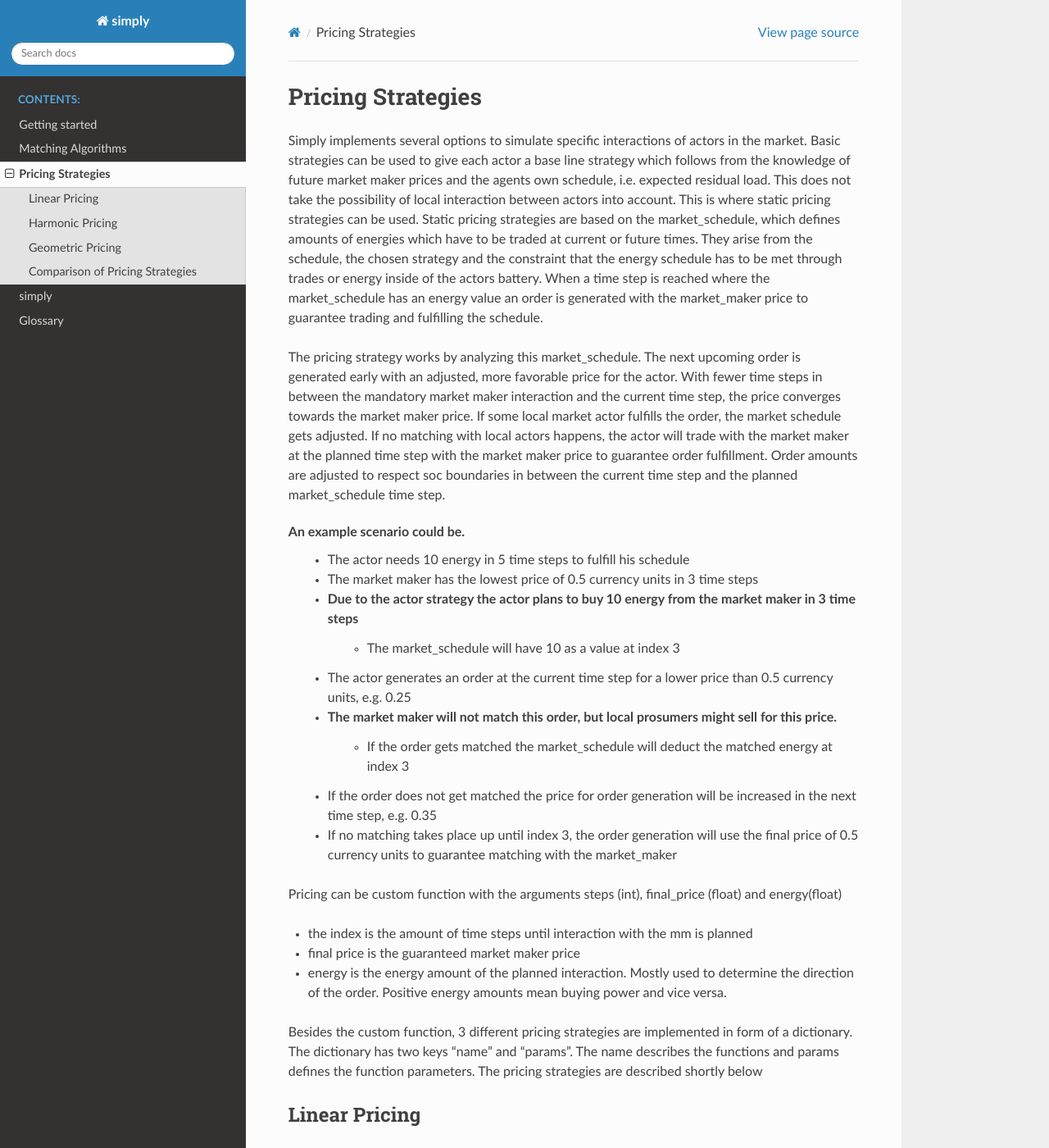
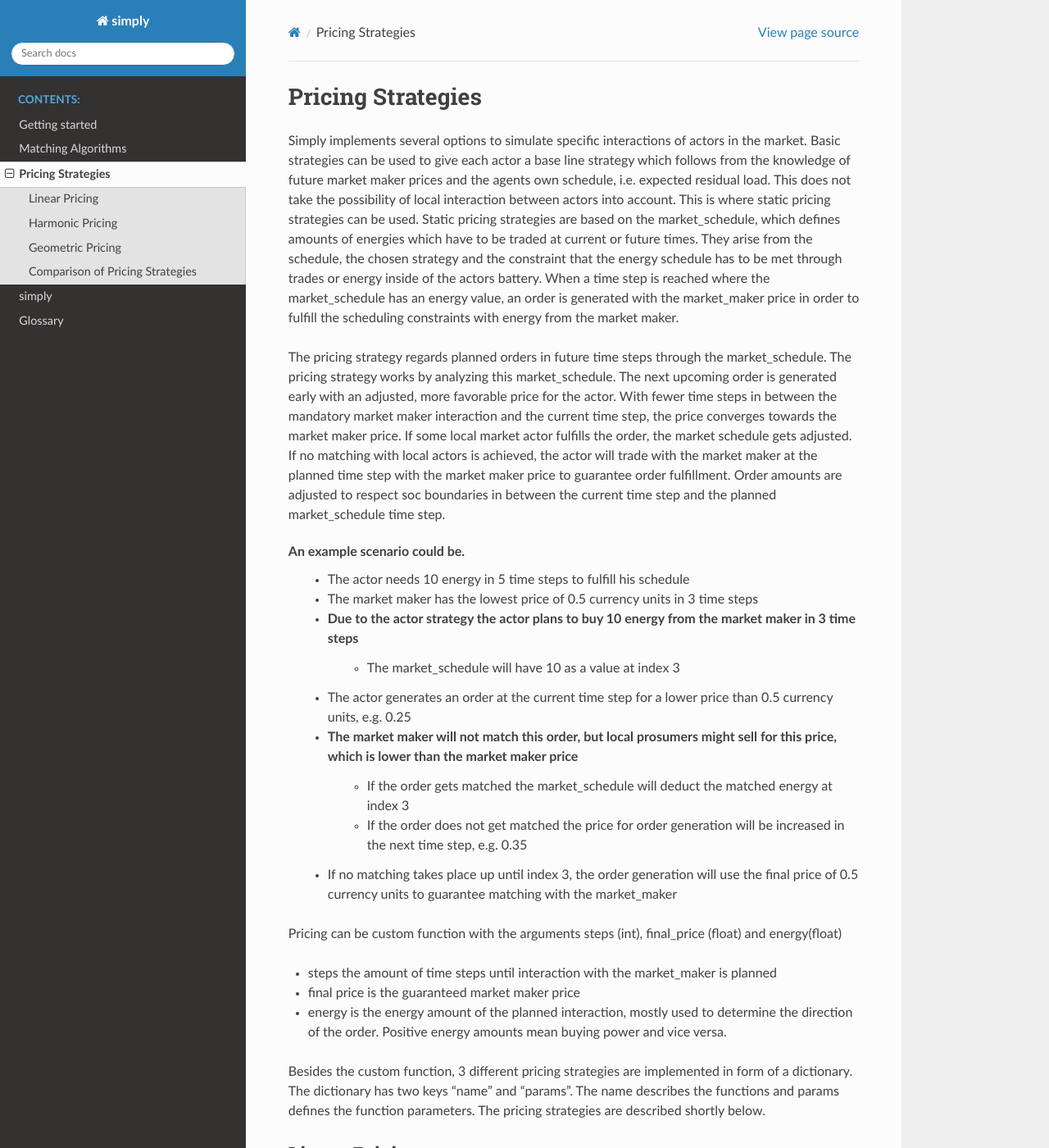
Before and after one commit to BESTenergytrade/simply, a Sphinx documentation site: the page built from doc/source/pricing_strategies.rst, in a window 1280 px wide and 1400 px high. Shown: the whole window at 82% size. Built offline with Sphinx 7.4.7 and the Read the Docs theme 2.0.0, drawn with Linux system fonts in a browser that asks for light colours; formulas are drawn with MathJax 3; some of the changed text lies outside the part shown.

Commit message:
Minor changes to readthedocs

```diff
--- a/doc/source/pricing_strategies.rst
+++ b/doc/source/pricing_strategies.rst
@@ -10,10 +10,9 @@
 where static pricing strategies can be used. Static pricing strategies are based on the market_schedule, which defines
 amounts of energies which have to be traded at current or future times. They arise from the schedule, the chosen strategy
 and the constraint that the energy schedule has to be met through trades or energy inside of the actors battery. When a
-time step is reached where the market_schedule has an energy value an order is generated with the market_maker price
-to guarantee trading and fulfilling the schedule.
+time step is reached where the market_schedule has an energy value, an order is generated with the market_maker price in order to fulfill the scheduling constraints with energy from the market maker.
 
-The pricing strategy works by analyzing this market_schedule. The next upcoming order is generated early with an adjusted, more favorable price for the actor. With fewer time steps in between the mandatory market maker interaction and the current time step, the price converges towards the market maker price. If some local market actor fulfills the order, the market schedule gets adjusted. If no matching with local actors happens, the actor will trade with the market maker at the planned time step with the market maker price to guarantee order fulfillment.
+The pricing strategy regards planned orders in future time steps through the market_schedule. The pricing strategy works by analyzing this market_schedule. The next upcoming order is generated early with an adjusted, more favorable price for the actor. With fewer time steps in between the mandatory market maker interaction and the current time step, the price converges towards the market maker price. If some local market actor fulfills the order, the market schedule gets adjusted. If no matching with local actors is achieved, the actor will trade with the market maker at the planned time step with the market maker price to guarantee order fulfillment.
 Order amounts are adjusted to respect soc boundaries in between the current time step and the planned market_schedule time step.
 
 An example scenario could be.
@@ -22,18 +21,18 @@
     - Due to the actor strategy the actor plans to buy 10 energy from the market maker in 3 time steps
         - The market_schedule will have 10 as a value at index 3
     - The actor generates an order at the current time step for a lower price than 0.5 currency units, e.g. 0.25
-    - The market maker will not match this order, but local prosumers might sell for this price.
+    - The market maker will not match this order, but local prosumers might sell for this price, which is lower than the market maker price
         - If the order gets matched the market_schedule will deduct the matched energy at index 3
-    - If the order does not get matched the price for order generation will be increased in the next time step, e.g. 0.35
+        - If the order does not get matched the price for order generation will be increased in the next time step, e.g. 0.35
     - If no matching takes place up until index 3, the order generation will use the final price of 0.5 currency units to guarantee matching with the market_maker
 
 Pricing can be custom function with the arguments steps (int), final_price (float) and energy(float)
 
-- the index is the amount of time steps until interaction with the mm is planned
+- steps the amount of time steps until interaction with the market_maker is planned
 - final price is the guaranteed market maker price
-- energy is the energy amount of the planned interaction. Mostly used to determine the direction of the order. Positive energy amounts mean buying power and vice versa.
+- energy is the energy amount of the planned interaction, mostly used to determine the direction of the order. Positive energy amounts mean buying power and vice versa.
 
-Besides the custom function, 3 different pricing strategies are implemented in form of a dictionary. The dictionary has two keys "name" and "params". The name describes the functions and params defines the function parameters. The pricing strategies are described shortly below
+Besides the custom function, 3 different pricing strategies are implemented in form of a dictionary. The dictionary has two keys "name" and "params". The name describes the functions and params defines the function parameters. The pricing strategies are described shortly below.
 
 .. _linear_pricing:
 
@@ -43,16 +42,16 @@
 
 .. math::
 
-    current_price = final_price - sign(energy) * steps * m
+    current\textunderscore price = final\textunderscore price - sign(energy) * steps * m
 
-Since positive energy values mean the actor wants to buy energy, the current price will be reduced to smaller values. To make use of this pricing strategy a dictionary has to be passed to the actor like in the code below.
+Since positive energy values mean the actor wants to buy energy, the current price will be lowered to smaller values. To make use of this pricing strategy a dictionary has to be passed to the actor like in the code below:
 
 .. code:: python
 
    delta_per_time_step = some_float_value
    actor.pricing_strategy = dict(name="linear", param=[delta_per_time_step])
 
-The signature of delta_per_time_step will be discarded so prices will always be reduced in case of buying energy and increased in case of the actor wanting to sell energy.
+The sign of delta_per_time_step is discarded so that prices are always lowered when the actor buys energy and increased when the actor wants to sell energy.
 
 Harmonic Pricing
 ================
@@ -82,7 +81,7 @@
     \mathrm{current\textunderscore price} &= (\mathrm{buy\textunderscore price} / \mathrm{final\textunderscore price}) ^{sign(\mathrm{energy})} * \mathrm{final\textunderscore price}\\
 
 
-The second parameter symmetric_bound_factor describes the convergence price of the  current price. Therefore a symmetric bound factor of 0.5 means prices will not go below 50% of the final price, no matter how far in the future the planned market interaction is. In these cases the harmonic pricing is symmetric, meaning that in the case of selling the price will not go beyond 200% of the final price. The form of the function is mirrored in this case. e.g. symmetric bound factor of 50% and half life index of 1 will lead to:
+The second parameter *symmetric_bound_factor* describes the convergence price of the  current price. Therefore a *symmetric_bound_factor* of 0.5 means prices will not go below 50% of the final price, no matter how far in the future the planned market interaction is. In these cases the harmonic pricing is symmetric, meaning that in the case of selling the price will not go beyond 200% of the final price. The form of the function is mirrored in this case, e.g. *symmetric_bound_factor* of 50% and half life index of 1 will lead to:
 
 .. math::
 
@@ -110,7 +109,7 @@
    symmetric_bound_factor = some_other_value
    actor.pricing_strategy = dict(name="geometric", param=[half_life_index,symmetric_bound_factor])
 
-The symmetric_bound_factor clips value to this bound, i.e. if resulting prices exceed this final_price multiplier, they are clipped to this value. I.e. if the symmetric_bound_factor is 2, the final_price can not exceed twice the final_price or go below 1/2 of the final_price in case of selling energy.
+The *symmetric_bound_factor* clips value to this bound, i.e. if resulting prices exceed this final_price multiplier, they are clipped to this value. I.e. if the *symmetric_bound_factor* is 2, the final_price can not exceed twice the final_price or go below 1/2 of the final_price in case of selling energy.
 
 Comparison of Pricing Strategies
 ================================
```
Also changed, not shown: other parts of doc/source/pricing_strategies.rst (+4 -4 lines).
